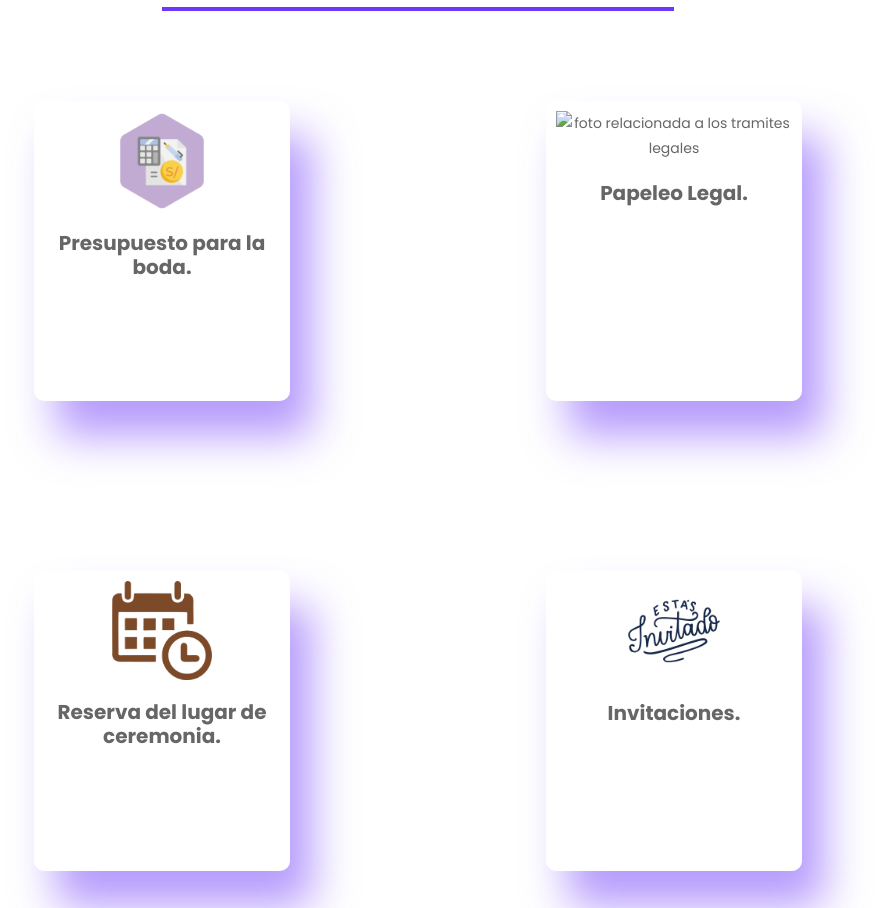
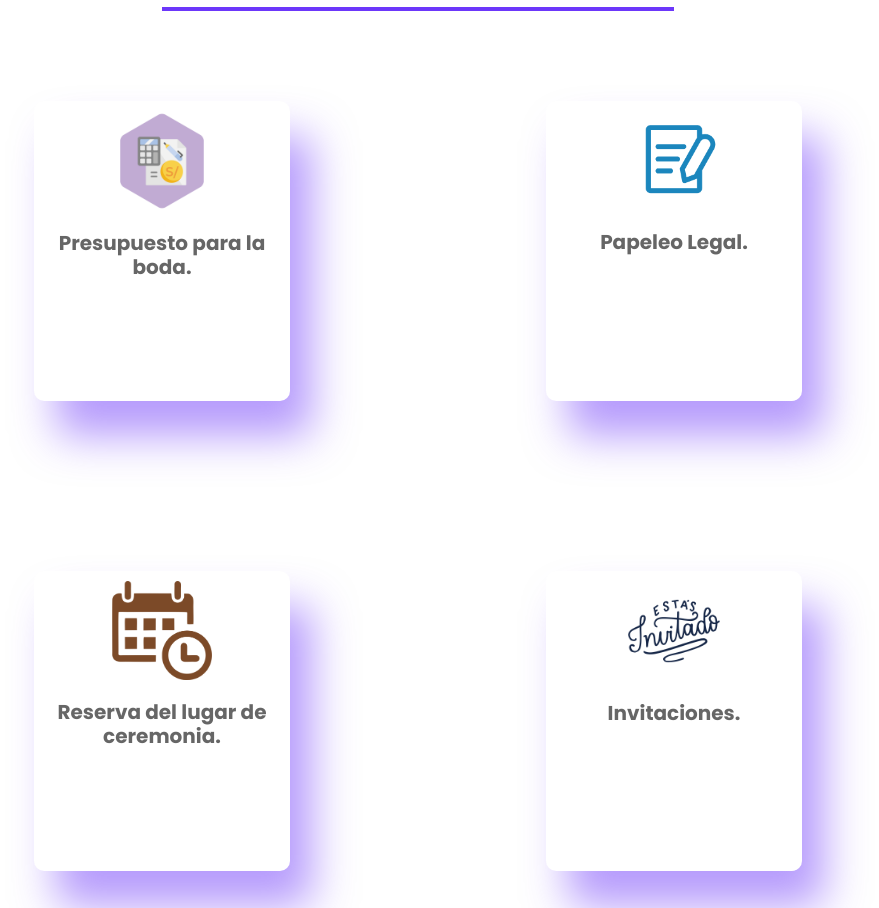
Before and after one commit to Luis-ran1/WMH, a plain HTML site: page index.html in a window 1280 px wide. Shown: the part 962-1870 px from the top of the page, without its empty margins (222-1101 px from the left). Drawn offline with nearby package versions, Linux system fonts and the light colour scheme; some packages are replaced by stand-ins of ours; files whose address does not match are found by name.

Commit message:
Update index.html

```diff
--- a/index.html
+++ b/index.html
@@ -110,7 +110,7 @@
             <p class="service-card-text"> Presupuesto para la boda.</p>
          </div>
          <div class="service-card">
-            <img src=images/tramites.png" alt="foto relacionada a los tramites legales" class="service-card-img">
+            <img src="images/tramites.png" alt="foto relacionada a los tramites legales" class="service-card-img">
             <p class="service-card-text"> Papeleo Legal.</p>
          </div>
       </div>
```
